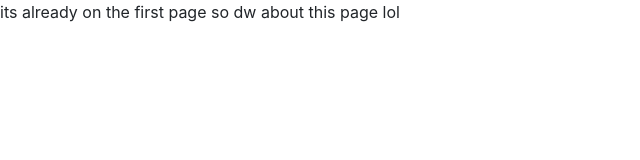
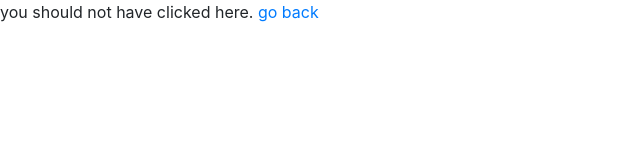
Before and after one commit to tinalenguyen/BinghamtonVSA, a plain HTML site: page pages/socialMedia.html in a window 1280 px wide. Shown: the whole page, without its empty margins (0-640 px from the left). Drawn offline with nearby package versions, Linux system fonts and the light colour scheme.

Commit message:
Update socialMedia.html

```diff
--- a/pages/socialMedia.html
+++ b/pages/socialMedia.html
@@ -14,4 +14,4 @@
         }
      </style>
 
-    <p> its already on the first page so dw about this page lol </p>
+    <p> you should not have clicked here. <a href="../index.html">go back</a> </p>
```
